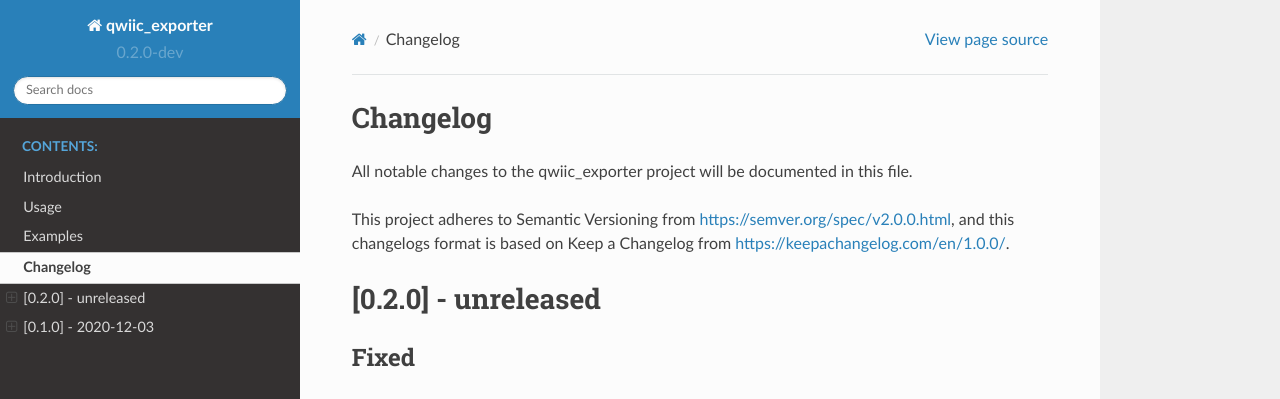
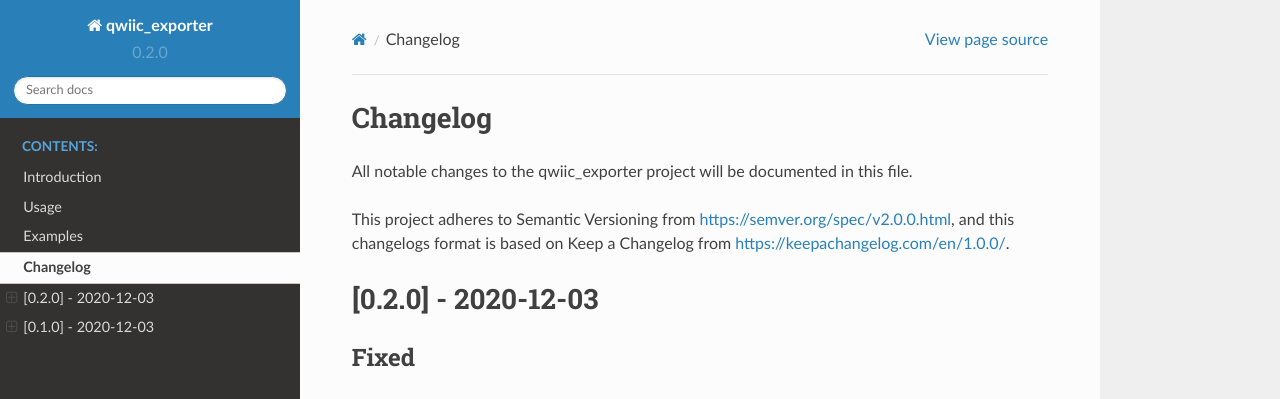
Before and after one commit to tykling/qwiic_exporter, a Sphinx documentation site: the page built from docs/changelog.rst, in a window 1280 px wide. Shown: the top 399 px of the page. Built offline with Sphinx 7.4.7 and the Read the Docs theme 2.0.0, drawn with Linux system fonts in a browser that asks for light colours.

Commit message:
preparing to tag v0.2.0

```diff
--- a/docs/changelog.rst
+++ b/docs/changelog.rst
@@ -6,7 +6,7 @@ This project adheres to Semantic Versioning from https://semver.org/spec/v2.0.0.
 this changelogs format is based on Keep a Changelog from https://keepachangelog.com/en/1.0.0/.
 
 
-[0.2.0] - unreleased
+[0.2.0] - 2020-12-03
 ====================
 
 Fixed
--- a/docs/conf.py
+++ b/docs/conf.py
@@ -15,7 +15,7 @@ extensions = [
 templates_path = ["_templates"]
 exclude_patterns = ["_build", "Thumbs.db", ".DS_Store"]
 master_doc = "index"
-version = "0.2.0-dev"
+version = "0.2.0"
 html_theme = "sphinx_rtd_theme"
 html_theme_options = {"display_version": True}
 man_pages = [
--- a/docs/usage.rst
+++ b/docs/usage.rst
@@ -8,7 +8,7 @@ Until I get something better written here are the argparse usage instructions::
                             [-q] [-v]
                             SERIALPORT PROMPATH
 
-   qwiic_exporter version 0.2.0-dev. Exports metrics from SparkFun OpenLog
+   qwiic_exporter version 0.2.0. Exports metrics from SparkFun OpenLog
    Artemis sensors to Prometheus node_exporter textfile collector path.
 
    positional arguments:
--- a/setup.py
+++ b/setup.py
@@ -12,7 +12,7 @@ with open("README.md", "r") as fh:
 
 setuptools.setup(
     name="qwiic_exporter",
-    version="0.2.0-dev",
+    version="0.2.0",
     author="Thomas Steen Rasmussen",
     author_email="thomas@gibfest.dk",
     description="QwiicExpoter is a Prometheus exporter for SparkFun QWIIC sensor shield Artemis OpenLog.",
```
Also changed, not shown: 1 other file.
